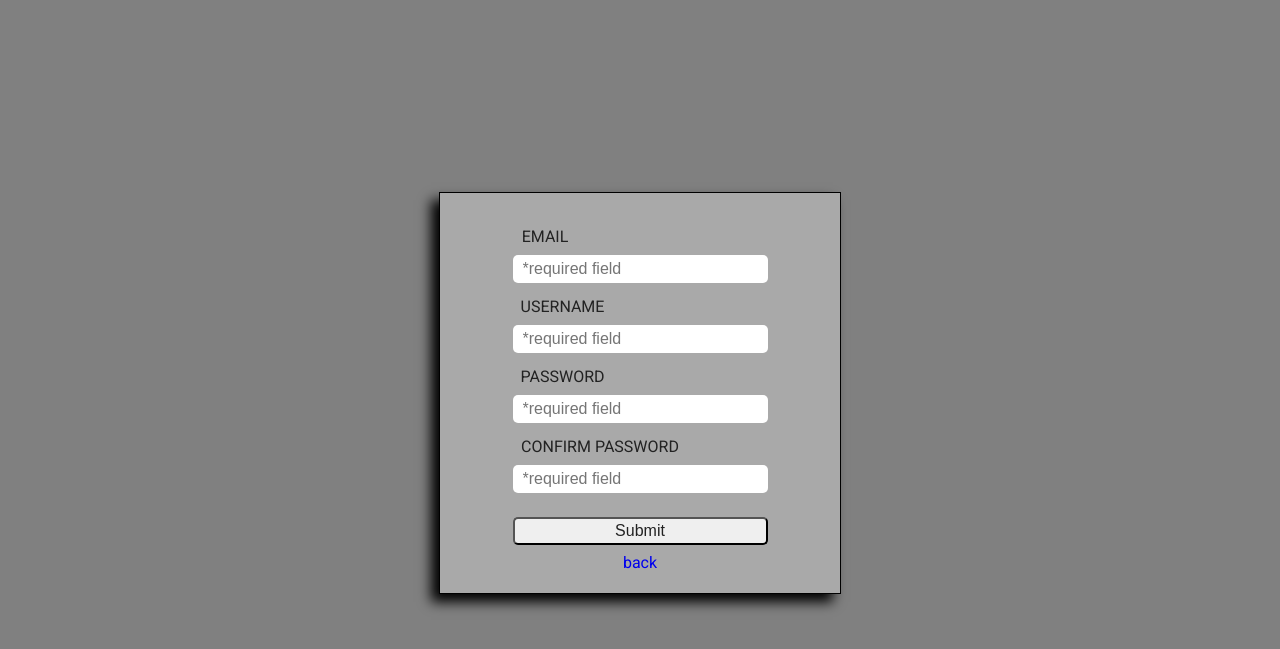
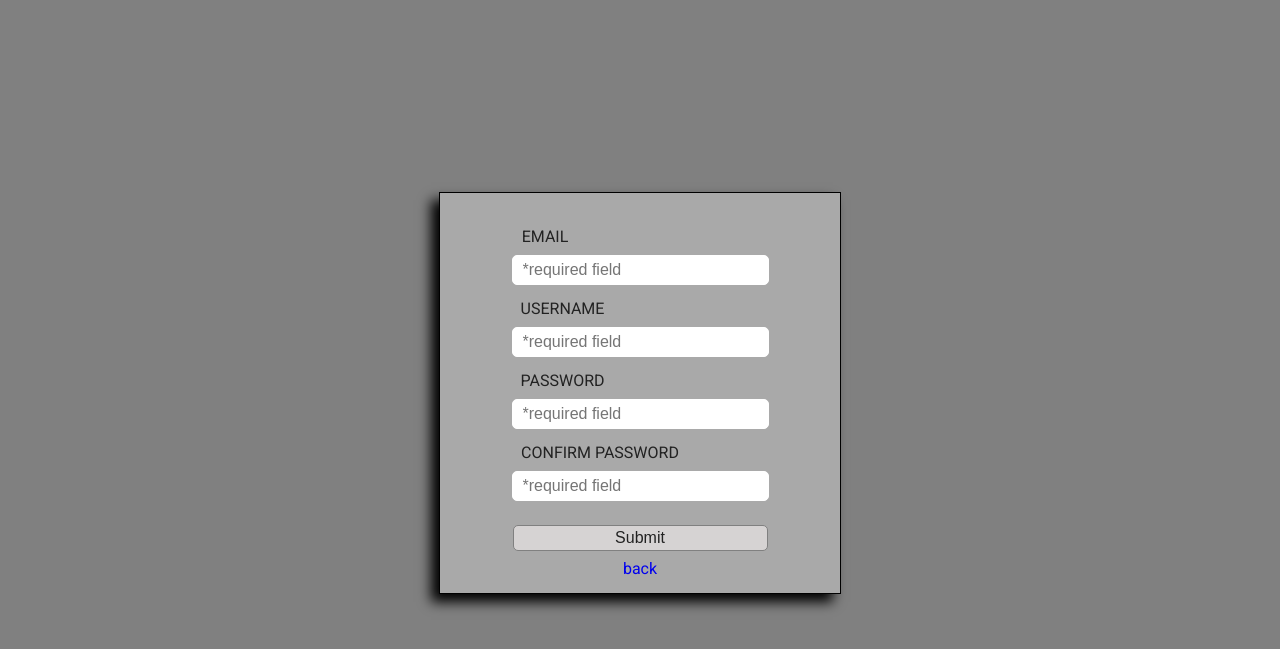
Before and after one commit to EddieRosas/F.L.A.M.E., a React app in the folder frontend/: page /#/signup in a window 1280 px wide. Shown: the part 75-724 px from the top of the page. Built offline with nearby package versions, Linux system fonts and the light colour scheme; a web font is replaced by a local one.

Commit message:
Add transitions to buttons and inputs logina nd signup

```diff
--- a/frontend/src/components/calculator/calculator.css
+++ b/frontend/src/components/calculator/calculator.css
@@ -175,5 +175,5 @@
 }
 
 #fi-submit:hover {
-  background: rgb(2, 175, 2);
+  background: rgb(214, 212, 212);
 }
--- a/frontend/src/components/session/login.css
+++ b/frontend/src/components/session/login.css
@@ -43,16 +43,28 @@
 
 #input {
   width: 240px;
-  border: none;
+  border: 1px solid white;
   padding: 5px;
   border-radius: 5px;
+  transition: border-color .3s
+}
+
+#input:focus {
+  border-color: rgb(112, 58, 240);
 }
 
 #submit-button {
   margin-top: 8px;
   width: 250px;
   padding: 3px;
+  border: 1px solid grey;
   border-radius: 5px;
+  background-color: rgb(214, 211, 211);
+  transition: background-color .3s;
+}
+
+#submit-button:hover {
+  background-color: rgb(236, 231, 231);
 }
 
 #session-go-back {
--- a/frontend/src/components/session/signup.css
+++ b/frontend/src/components/session/signup.css
@@ -42,9 +42,13 @@
 
 #input {
   width: 240px;
-  border: none;
+  border: 1px solid white;
   padding: 5px 5px 5px 10px;
   border-radius: 5px;
+}
+
+#input:focus {
+  border-color: rgb(112, 58, 240);
 }
 
 #submit-button {
```
